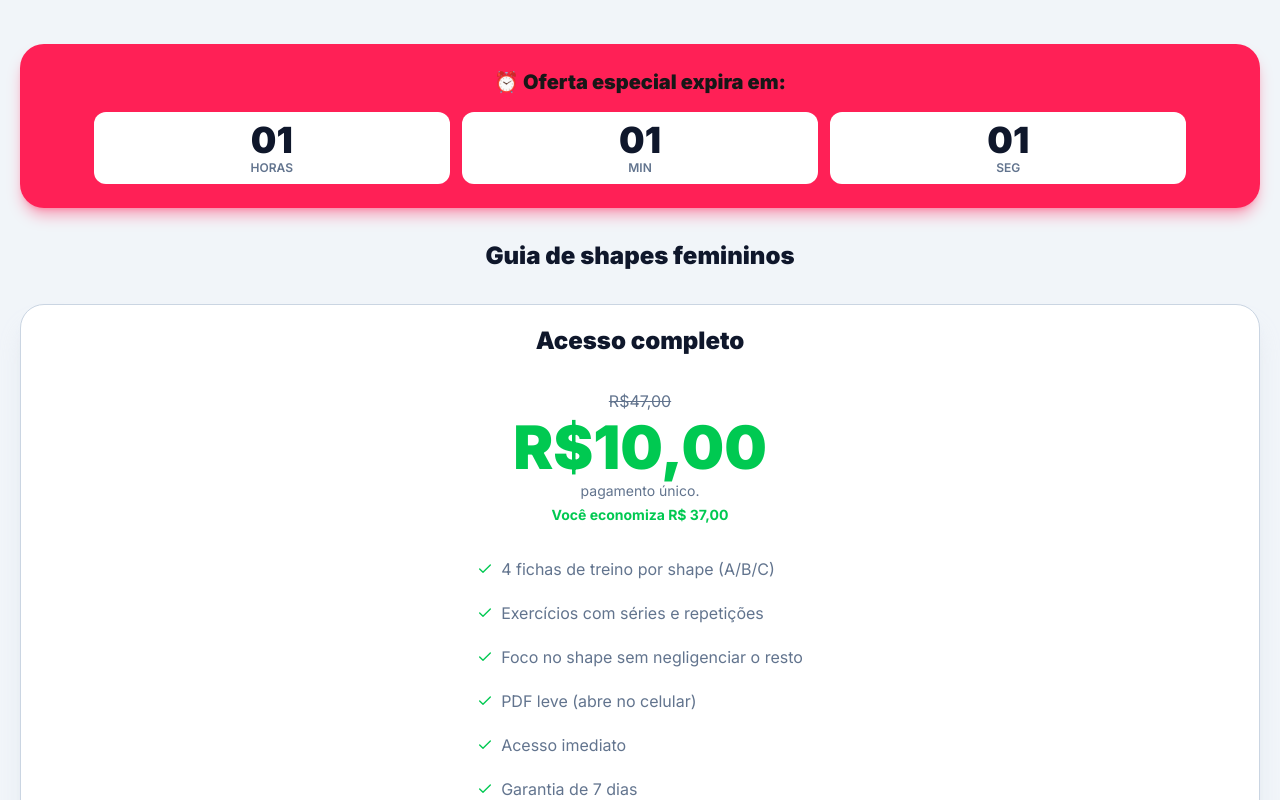
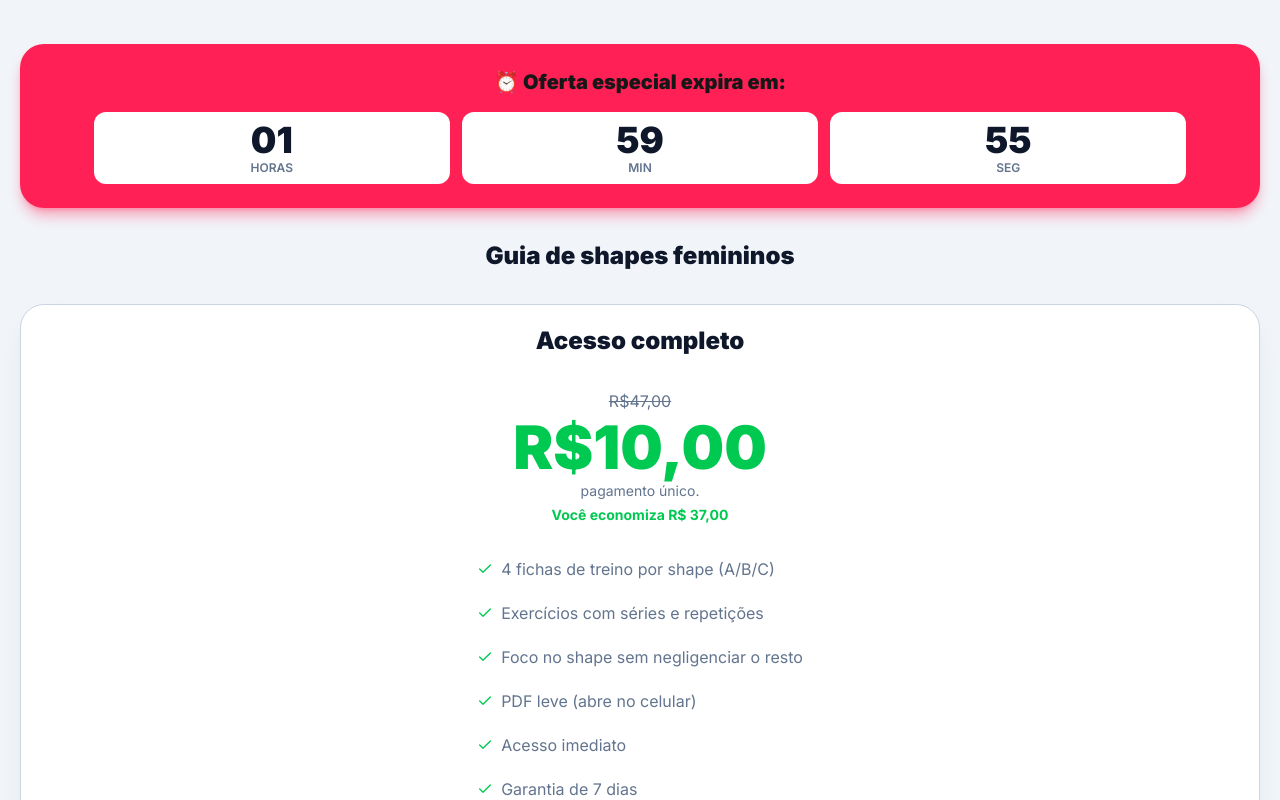
Before and after one commit to ag-martins-dev/infoproduto, a Next.js app: page / in a window 1280 px wide. Shown: the part 1820-2620 px from the top of the page. Built offline with nearby package versions, Linux system fonts and the light colour scheme.

Commit message:
feat: ensure plans timer works on pricing plans section

```diff
--- /dev/null
+++ b/app/_components/PricingPlans/index.tsx
@@ -0,0 +1,138 @@
+"use client";
+
+import { Check } from "lucide-react";
+import { useEffect, useState } from "react";
+
+import { TWENTY_HOURS_AHEAD } from "@/app/_constants/twenty-hours-ahead";
+
+export const PricingPlansSection = () => {
+  const [hours, setHours] = useState(0);
+  const [minutes, setMinutes] = useState(0);
+  const [seconds, setSeconds] = useState(0);
+  const padNumber = (number: number) => {
+    return String(number).padStart(2, "0");
+  };
+
+  useEffect(() => {
+    const deadline = TWENTY_HOURS_AHEAD;
+
+    const updatePlansTimer = () => {
+      const diff = deadline - Date.now();
+
+      if (diff <= 0) {
+        setHours(0);
+        setMinutes(0);
+        setSeconds(0);
+        return;
+      }
+
+      const totalSeconds = Math.floor(diff / 1000);
+
+      setHours(Math.floor(totalSeconds / 3600));
+      setMinutes(Math.floor((totalSeconds % 3600) / 60));
+      setSeconds(totalSeconds % 60);
+    };
+
+    updatePlansTimer();
+
+    const interval = setInterval(updatePlansTimer, 1000);
+
+    return () => clearInterval(interval);
+  }, []);
+
+  return (
+    <section className="flex flex-col items-center justify-center gap-8 bg-slate-100 px-5 py-20">
+      <div className="flex w-full flex-col items-center justify-center gap-4 rounded-3xl bg-rose-500 p-6 shadow-lg shadow-rose-500/40">
+        <strong className="text-center text-xl font-black">
+          ⏰ Oferta especial expira em:
+        </strong>
+
+        <div className="mx-auto grid w-11/12 grid-cols-3 gap-3">
+          <div className="flex flex-col items-center justify-center rounded-xl bg-white p-2">
+            <span className="text-4xl font-black text-slate-900">
+              {padNumber(hours)}
+            </span>
+            <span className="text-xs font-semibold text-slate-500 uppercase">
+              Horas
+            </span>
+          </div>
+
+          <div className="flex flex-col items-center justify-center rounded-xl bg-white p-2">
+            <span className="text-4xl font-black text-slate-900">
+              {padNumber(minutes)}
+            </span>
+            <span className="text-xs font-semibold text-slate-500 uppercase">
+              Min
+            </span>
+          </div>
+
+          <div className="flex flex-col items-center justify-center rounded-xl bg-white p-2">
+            <span className="text-4xl font-black text-slate-900">
+              {padNumber(seconds)}
+            </span>
+            <span className="text-xs font-semibold text-slate-500 uppercase">
+              Seg
+            </span>
+          </div>
+        </div>
+      </div>
+
+      <h3 className="text-center text-2xl font-black text-slate-900">
+        Guia de shapes femininos
+      </h3>
+
+      <div className="flex w-full flex-col items-center justify-center gap-8 rounded-3xl border border-slate-300 bg-white p-5 shadow-xl shadow-slate-300/40">
+        <h4 className="text-center text-2xl font-black text-slate-900">
+          Acesso completo
+        </h4>
+
+        <div>
+          <div className="flex flex-col items-center justify-center gap-1">
+            <s className="text-slate-500">R$47,00</s>
+            <b className="text-6xl font-black text-green-500">R$10,00</b>
+            <p className="text-sm text-slate-500">pagamento único.</p>
+            <b className="text-sm text-green-500">
+              Você economiza{" "}
+              {new Intl.NumberFormat("pt-BR", {
+                style: "currency",
+                currency: "BRL",
+              }).format(47 - 10)}
+            </b>
+          </div>
+        </div>
+
+        <ul className="space-y-5">
+          <li className="flex items-center gap-2 text-slate-500">
+            <Check className="size-4 text-green-500" /> 4 fichas de treino por
+            shape (A/B/C)
+          </li>
+          <li className="flex items-center gap-2 text-slate-500">
+            <Check className="size-4 text-green-500" /> Exercícios com séries e
+            repetições
+          </li>
+          <li className="flex items-center gap-2 text-slate-500">
+            <Check className="size-4 text-green-500" /> Foco no shape sem
+            negligenciar o resto
+          </li>
+          <li className="flex items-center gap-2 text-slate-500">
+            <Check className="size-4 text-green-500" /> PDF leve (abre no
+            celular)
+          </li>
+          <li className="flex items-center gap-2 text-slate-500">
+            <Check className="size-4 text-green-500" /> Acesso imediato
+          </li>
+          <li className="flex items-center gap-2 text-slate-500">
+            <Check className="size-4 text-green-500" /> Garantia de 7 dias
+          </li>
+        </ul>
+
+        <button
+          id="cta"
+          className="w-full cursor-pointer rounded-2xl bg-green-500 px-6 py-3 text-lg font-bold uppercase shadow-lg shadow-green-500/45 transition-all hover:scale-102 hover:brightness-105"
+        >
+          Comprar agora
+        </button>
+      </div>
+    </section>
+  );
+};
--- /dev/null
+++ b/app/_constants/twenty-hours-ahead.ts
@@ -0,0 +1 @@
+export const TWENTY_HOURS_AHEAD = Date.now() + 2 * 60 * 60 * 1000;
--- a/app/page.tsx
+++ b/app/page.tsx
@@ -1,5 +1,7 @@
-import { Check, Dumbbell, FileText, Goal, Smartphone } from "lucide-react";
+import { Dumbbell, FileText, Goal, Smartphone } from "lucide-react";
 import Image from "next/image";
+
+import { PricingPlansSection } from "./_components/PricingPlans";
 
 export default function HomePage() {
   return (
@@ -106,93 +108,7 @@ export default function HomePage() {
         </section>
 
         {/* Timer */}
-        <section className="flex flex-col items-center justify-center gap-8 bg-slate-100 px-5 py-20">
-          <div className="flex w-full flex-col items-center justify-center gap-4 rounded-3xl bg-rose-500 p-6 shadow-lg shadow-rose-500/40">
-            <strong className="text-center text-xl font-black">
-              ⏰ Oferta especial expira em:
-            </strong>
-
-            <div className="mx-auto grid w-11/12 grid-cols-3 gap-3">
-              <div className="flex flex-col items-center justify-center rounded-xl bg-white p-2">
-                <span className="text-4xl font-black text-slate-900">01</span>
-                <span className="text-xs font-semibold text-slate-500 uppercase">
-                  Horas
-                </span>
-              </div>
-
-              <div className="flex flex-col items-center justify-center rounded-xl bg-white p-2">
-                <span className="text-4xl font-black text-slate-900">01</span>
-                <span className="text-xs font-semibold text-slate-500 uppercase">
-                  Min
-                </span>
-              </div>
-
-              <div className="flex flex-col items-center justify-center rounded-xl bg-white p-2">
-                <span className="text-4xl font-black text-slate-900">01</span>
-                <span className="text-xs font-semibold text-slate-500 uppercase">
-                  Seg
-                </span>
-              </div>
-            </div>
-          </div>
-
-          <h3 className="text-center text-2xl font-black text-slate-900">
-            Guia de shapes femininos
-          </h3>
-
-          <div className="flex w-full flex-col items-center justify-center gap-8 rounded-3xl border border-slate-300 bg-white p-5 shadow-xl shadow-slate-300/40">
-            <h4 className="text-center text-2xl font-black text-slate-900">
-              Acesso completo
-            </h4>
-
-            <div>
-              <div className="flex flex-col items-center justify-center gap-1">
-                <s className="text-slate-500">R$47,00</s>
-                <b className="text-6xl font-black text-green-500">R$10,00</b>
-                <p className="text-sm text-slate-500">pagamento único.</p>
-                <b className="text-sm text-green-500">
-                  Você economiza{" "}
-                  {new Intl.NumberFormat("pt-BR", {
-                    style: "currency",
-                    currency: "BRL",
-                  }).format(47 - 10)}
-                </b>
-              </div>
-            </div>
-
-            <ul className="space-y-5">
-              <li className="flex items-center gap-2 text-slate-500">
-                <Check className="size-4 text-green-500" /> 4 fichas de treino
-                por shape (A/B/C)
-              </li>
-              <li className="flex items-center gap-2 text-slate-500">
-                <Check className="size-4 text-green-500" /> Exercícios com
-                séries e repetições
-              </li>
-              <li className="flex items-center gap-2 text-slate-500">
-                <Check className="size-4 text-green-500" /> Foco no shape sem
-                negligenciar o resto
-              </li>
-              <li className="flex items-center gap-2 text-slate-500">
-                <Check className="size-4 text-green-500" /> PDF leve (abre no
-                celular)
-              </li>
-              <li className="flex items-center gap-2 text-slate-500">
-                <Check className="size-4 text-green-500" /> Acesso imediato
-              </li>
-              <li className="flex items-center gap-2 text-slate-500">
-                <Check className="size-4 text-green-500" /> Garantia de 7 dias
-              </li>
-            </ul>
-
-            <button
-              id="cta"
-              className="w-full cursor-pointer rounded-2xl bg-green-500 px-6 py-3 text-lg font-bold uppercase shadow-lg shadow-green-500/45 transition-all hover:scale-102 hover:brightness-105"
-            >
-              Comprar agora
-            </button>
-          </div>
-        </section>
+        <PricingPlansSection />
       </main>
     </div>
   );
```
